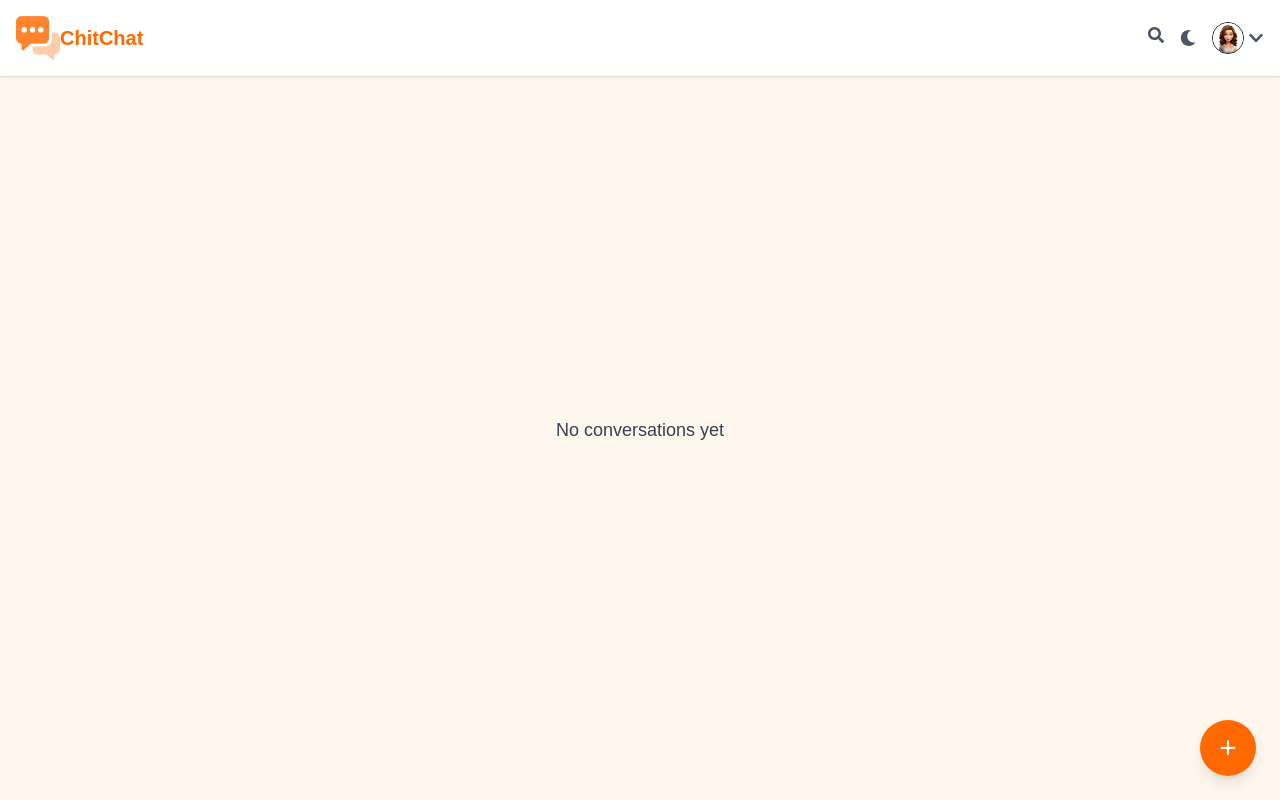
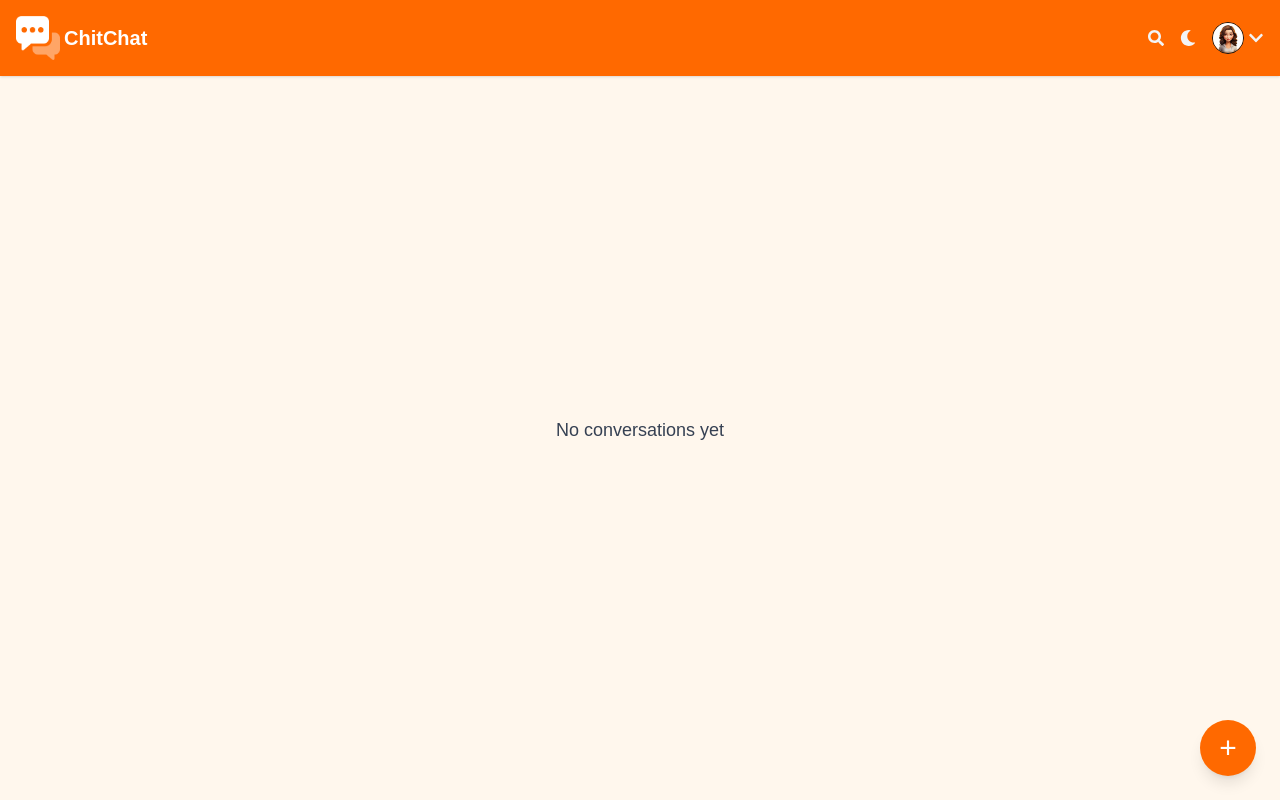
Before and after one commit to ranimRefaie/ChitChat, a Next.js app: page /chats in a window 1280 px wide. Built offline with nearby package versions, Linux system fonts and the light colour scheme; sample sign-in values are in the browser's storage.

Commit message:
first commit

```diff
--- a/src/app/add-contact/page.js
+++ b/src/app/add-contact/page.js
@@ -1,6 +1,7 @@
 'use client';
 import { useState } from 'react';
 import { useRouter } from 'next/navigation';
+import { FiArrowLeft } from 'react-icons/fi';
 
 export default function AddContactPage() {
   const [search, setSearch] = useState('');
@@ -24,7 +25,7 @@ export default function AddContactPage() {
   return (
     <div className="min-h-screen bg-orange-50">
         <div className="flex items-center justify-between px-4 py-3 shadow bg-orange-500 text-white">
-        <button onClick={() => router.back()} className="text-xl">←</button>
+        <button onClick={() => router.back()} className="text-xl"><FiArrowLeft size={22} /></button>
         <h1 className="text-lg font-semibold">Add Contact</h1>
         <div></div>
       </div>
--- a/src/app/auth/login/page.js
+++ b/src/app/auth/login/page.js
@@ -32,7 +32,7 @@ export default function LoginPage() {
   };
 
   return (
-    <div className="min-h-screen flex items-center justify-center bg-white px-4">
+    <div className="min-h-screen flex items-center justify-center bg-orange-50 px-4">
       <form
         onSubmit={handleLogin}
         className="bg-white p-8 rounded-xl shadow-lg w-full max-w-md border-t-4 border-orange-400"
--- a/src/app/auth/signup/page.js
+++ b/src/app/auth/signup/page.js
@@ -41,7 +41,7 @@ export default function SignUpPage() {
   };
 
   return (
-    <div className="min-h-screen flex items-center justify-center bg-white px-4">
+    <div className="min-h-screen flex items-center justify-center bg-orange-50 px-4">
       <form
         onSubmit={handleSignup}
         className="bg-white p-8 rounded-xl shadow-lg w-full max-w-md border-t-4 border-orange-400"
--- a/src/app/chats/page.js
+++ b/src/app/chats/page.js
@@ -30,7 +30,7 @@ export default function ChatPage() {
     <div className="min-h-screen bg-orange-50 flex flex-col relative">
       {/* ✅ Success Toast */}
       {showToast && (
-        <div className="absolute top-4 left-1/2 transform -translate-x-1/2 bg-green-500 text-white py-2 px-6 rounded shadow-md z-50">
+        <div className="absolute bottom-4 left-1/2 transform -translate-x-1/2 bg-green-500 text-white py-2 px-6 rounded shadow-md z-50">
           ✅ Successfully logged in
         </div>
       )}
--- a/src/app/layout.js
+++ b/src/app/layout.js
@@ -12,7 +12,7 @@ const geistMono = Geist_Mono({
 });
 
 export const metadata = {
-  title: "Create Next App",
+  title: " ChitChat",
   description: "Generated by create next app",
 };
 
--- a/src/components/Topbar.js
+++ b/src/components/Topbar.js
@@ -1,10 +1,8 @@
 'use client';
-
 import { useState, useEffect, useRef } from 'react';
-import { FaSearch, FaMoon, FaSun, FaChevronDown } from 'react-icons/fa';
-import Image from 'next/image';
+import { FaSearch, FaMoon, FaSun, FaChevronDown, FaArrowLeft } from 'react-icons/fa';
 import Link from 'next/link';
-
+import { useRouter } from 'next/navigation';
 
 export default function TopBar() {
   const [darkMode, setDarkMode] = useState(false);
@@ -12,6 +10,7 @@ export default function TopBar() {
   const [showDropdown, setShowDropdown] = useState(false);
   const searchRef = useRef(null);
   const dropdownRef = useRef(null);
+  const router = useRouter();
 
   const toggleDarkMode = () => {
     setDarkMode(!darkMode);
@@ -21,55 +20,101 @@ export default function TopBar() {
       document.documentElement.classList.remove('dark');
     }
   };
-const handleLogout = () => { localStorage.removeItem('user'); router.push('/auth/login'); };
+
+  const handleLogout = () => {
+    localStorage.removeItem('user');
+    router.push('/auth/login');
+  };
+
   useEffect(() => {
     const handleClickOutside = (e) => {
       if (
-        searchRef.current && !searchRef.current.contains(e.target) &&
-        dropdownRef.current && !dropdownRef.current.contains(e.target)
+        searchRef.current &&
+        !searchRef.current.contains(e.target) &&
+        dropdownRef.current &&
+        !dropdownRef.current.contains(e.target)
       ) {
         setShowSearch(false);
         setShowDropdown(false);
       }
     };
-    document.addEventListener('click', handleClickOutside);
-    return () => document.removeEventListener('click', handleClickOutside);
+    document.addEventListener('mousedown', handleClickOutside);
+    return () => document.removeEventListener('mousedown', handleClickOutside);
   }, []);
+
   return (
-    <header className="flex justify-between items-center p-4 bg-white dark:bg-gray-800 shadow">
-      {/* Left: Logo */}
-      <div className="text-xl font-bold text-orange-500 flex items-center">
-        <img src='/chat.png' className='w-11'/>
+    <header className="flex justify-between items-center p-4 bg-orange-500 shadow">
+      {/* Logo */}
+      <Link
+        href="/"
+        className={`text-xl font-bold text-white flex items-center gap-1 ${
+          showSearch ? 'hidden sm:flex' : 'flex'
+        }`}
+      >
+        <img src="/logo.png" className="w-11" />
         ChitChat
+      </Link>
+
+      {/* Right side */}
+      <div className="flex items-center space-x-4">
+        {/* Search */}
+        <div
+          ref={searchRef}
+          className="relative flex items-center gap-3"
+        >
+          {/* input فقط يظهر إذا showSearch=true */}
+          {showSearch && (
+            <div className="flex items-center gap-2 sm:gap-3">
+              {/* زر رجوع يظهر فقط على الشاشات الصغيرة */}
+              <button
+                onClick={() => setShowSearch(false)}
+                className="text-white sm:hidden"
+              >
+                <FaArrowLeft />
+              </button>
+
+              <input
+                autoFocus
+                type="text"
+                placeholder="Search..."
+                className="p-1 rounded-md border border-white/30 shadow-sm w-[80vw] sm:w-56 bg-white text-gray-800 placeholder-gray-500 focus:outline-none focus:ring-2 focus:ring-orange-400 transition"
+                onClick={(e) => e.stopPropagation()}
+              />
             </div>
+          )}
 
-      {/* Right: Icons */}
-      <div className="flex items-center space-x-4">
-        {/* Search Icon */}
-        <div ref={searchRef} className="relative">
-          <button onClick={() => setShowSearch(!showSearch)} className="text-gray-600 dark:text-gray-300 hover:text-orange-500">
+          {/* زر بحث يظهر فقط إذا ما في input ظاهر */}
+          {!showSearch && (
+            <button
+              onClick={() => setShowSearch(true)}
+              className="text-gray-100 hover:text-white cursor-pointer"
+            >
               <FaSearch />
             </button>
-          {showSearch && (
-            <input
-              type="text"
-              placeholder="Search..."
-              className="absolute right-0 top-full mt-2 p-2 border border-gray-300 rounded w-48 dark:bg-gray-700 dark:text-white"
-            />
           )}
         </div>
 
-        {/* Dark/Light Toggle */}
-        <button onClick={toggleDarkMode} className="text-gray-600 dark:text-gray-300 hover:text-orange-500">
+        {/* الوضع الليلي - يختفي وقت البحث بالشاشات الصغيرة */}
+        <button
+          onClick={toggleDarkMode}
+          className={`text-gray-100 hover:text-white cursor-pointer ${
+            showSearch ? 'hidden sm:inline-block' : ''
+          }`}
+        >
           {darkMode ? <FaSun /> : <FaMoon />}
         </button>
 
-        {/* User Icon + Dropdown */}
-        <div ref={dropdownRef} className="relative">
-          <button onClick={() => setShowDropdown(!showDropdown)} className="flex items-center space-x-1">
-
-            <img src='/girl.jpg' className='w-8 h-8 rounded-full border'/>
-            <FaChevronDown className="text-gray-600 dark:text-gray-300 " />
+        {/* صورة البروفايل والدروبداون - يختفون وقت البحث بالشاشات الصغيرة */}
+        <div
+          ref={dropdownRef}
+          className={`relative ${showSearch ? 'hidden sm:block' : ''}`}
+        >
+          <button
+            onClick={() => setShowDropdown(!showDropdown)}
+            className="flex items-center space-x-1 cursor-pointer"
+          >
+            <img src="/girl.jpg" className="w-8 h-8 rounded-full border" />
+            <FaChevronDown className="text-gray-100" />
           </button>
           {showDropdown && (
             <div className="absolute right-0 top-full mt-2 bg-white dark:bg-gray-700 shadow-md rounded w-40 text-sm z-10">
```
Also changed, not shown: public/logo.png (added). Lines whose indentation alone changed are shown as unchanged.
